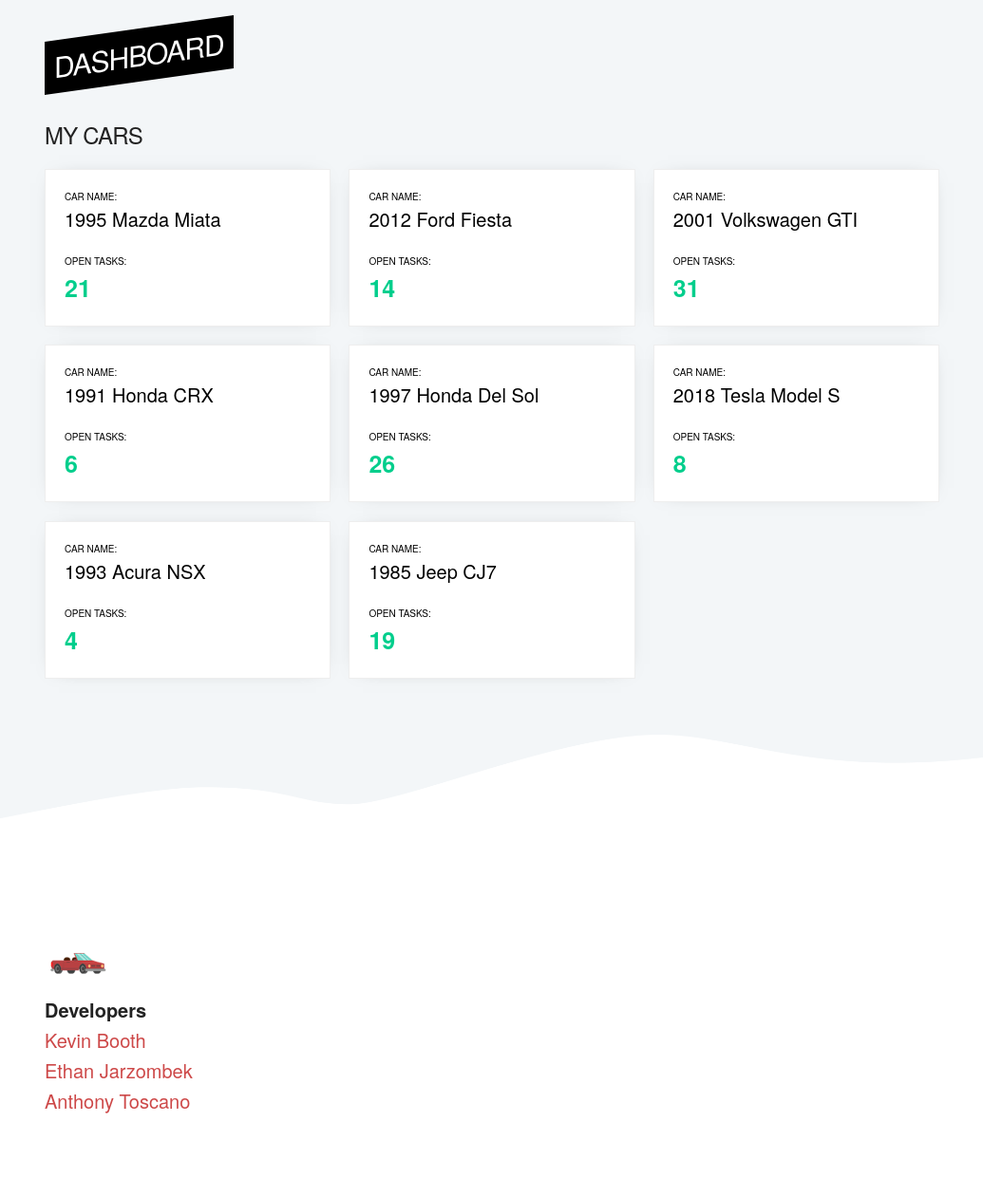
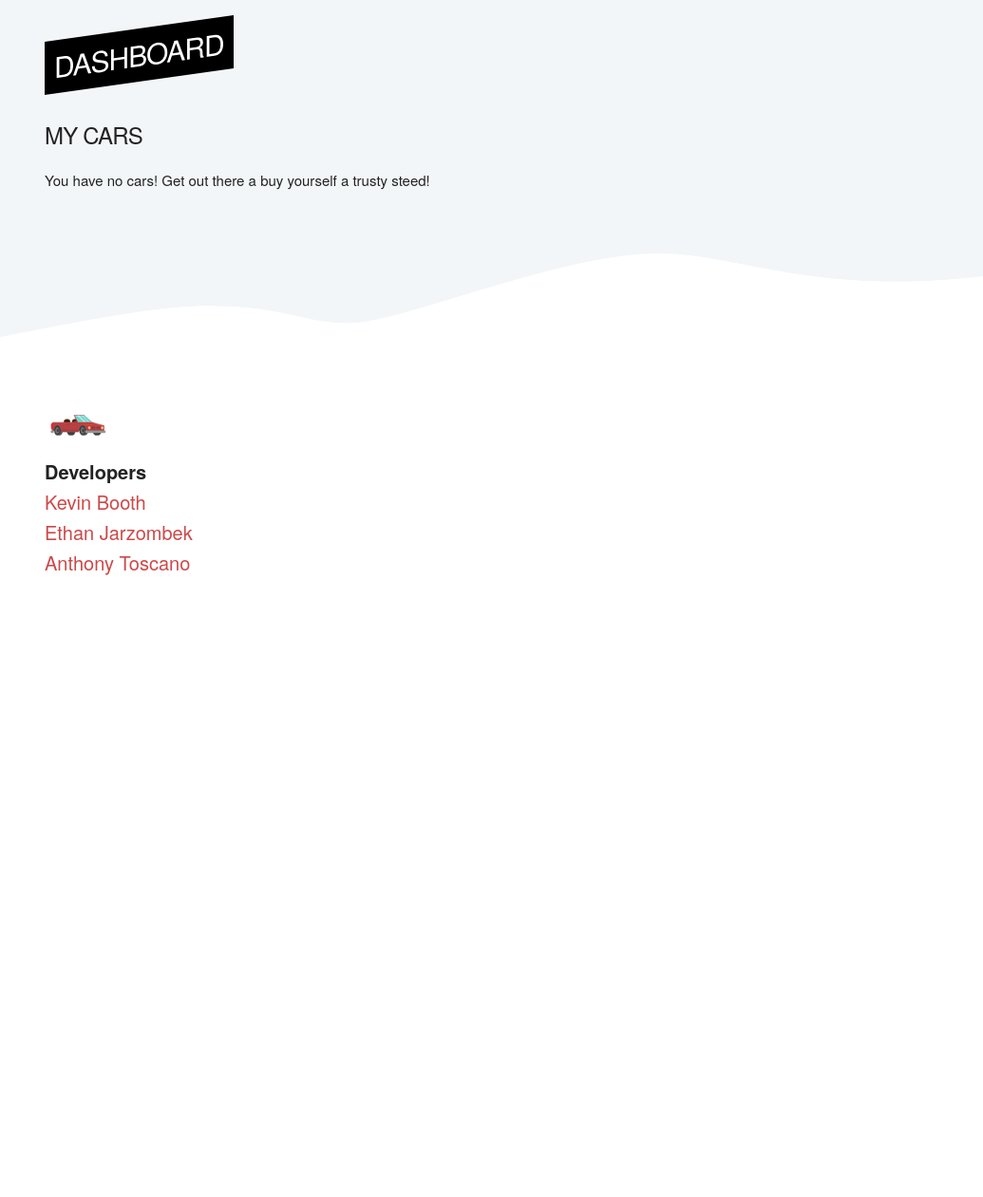
Before and after one commit to kevinbooth/redline, a Django app: page / in a window 1280 px wide. Shown: the part 141-1402 px from the top of the page at 95% size, without its empty margins (113-1148 px from the left). After the commit the page ends 747 px from the top, so only its background shows below. Run offline with Django 3.2, Linux system fonts and the light colour scheme; the visitor is signed in with stand-in values (Sample User, id 1).

Commit message:
Update home template to be dynamic and adjust styling

```diff
--- a/frontend/static/styles/styles.css
+++ b/frontend/static/styles/styles.css
@@ -52,7 +52,7 @@ tr:hover {
 }
 .footer {
   background-color: white;
-  padding: 60px 0;
+  padding-bottom: 60px;
 }
 .footer ul {
   list-style: none;
--- a/frontend/templates/frontend/home.html
+++ b/frontend/templates/frontend/home.html
@@ -9,54 +9,18 @@
 
   <div class="row">
     <div class="twelve columns car-tile__container">
-      <a href="car/1" class="car-tile">
-        <div class="car-tile__caption">Car Name:</div>
-        <div class="car-tile__name">1995 Mazda Miata</div>
-        <div class="car-tile__caption">Open Tasks:</div>
-        <div class="car-tile__tasks">21</div>
-      </a>
-      <a href="car/1" class="car-tile">
-        <div class="car-tile__caption">Car Name:</div>
-        <div class="car-tile__name">2012 Ford Fiesta</div>
-        <div class="car-tile__caption">Open Tasks:</div>
-        <div class="car-tile__tasks">14</div>
-      </a>
-      <a href="car/1" class="car-tile">
-        <div class="car-tile__caption">Car Name:</div>
-        <div class="car-tile__name">2001 Volkswagen GTI</div>
-        <div class="car-tile__caption">Open Tasks:</div>
-        <div class="car-tile__tasks">31</div>
-      </a>
-      <a href="car/1" class="car-tile">
-        <div class="car-tile__caption">Car Name:</div>
-        <div class="car-tile__name">1991 Honda CRX</div>
-        <div class="car-tile__caption">Open Tasks:</div>
-        <div class="car-tile__tasks">6</div>
-      </a>
-      <a href="car/1" class="car-tile">
-        <div class="car-tile__caption">Car Name:</div>
-        <div class="car-tile__name">1997 Honda Del Sol</div>
-        <div class="car-tile__caption">Open Tasks:</div>
-        <div class="car-tile__tasks">26</div>
-      </a>
-      <a href="car/1" class="car-tile">
-        <div class="car-tile__caption">Car Name:</div>
-        <div class="car-tile__name">2018 Tesla Model S</div>
-        <div class="car-tile__caption">Open Tasks:</div>
-        <div class="car-tile__tasks">8</div>
-      </a>
-      <a href="car/1" class="car-tile">
-        <div class="car-tile__caption">Car Name:</div>
-        <div class="car-tile__name">1993 Acura NSX</div>
-        <div class="car-tile__caption">Open Tasks:</div>
-        <div class="car-tile__tasks">4</div>
-      </a>
-      <a href="car/1" class="car-tile">
-        <div class="car-tile__caption">Car Name:</div>
-        <div class="car-tile__name">1985 Jeep CJ7</div>
-        <div class="car-tile__caption">Open Tasks:</div>
-        <div class="car-tile__tasks">19</div>
-      </a>
+      {% if car_list %}
+        {% for car in car_list %}
+        <a href="car/{{ car.id }}" class="car-tile">
+          <div class="car-tile__caption">Car Name:</div>
+          <div class="car-tile__name">{{car.make}} {{car.model}}</div>
+          <div class="car-tile__caption">Open Tasks:</div>
+          <div class="car-tile__tasks">0</div>
+        </a>
+        {% endfor %}
+      {% else %}
+        <p>You have no cars! Get out there a buy yourself a trusty steed!</p>
+      {% endif %}
     </div>
   </div>
 </div>
```
